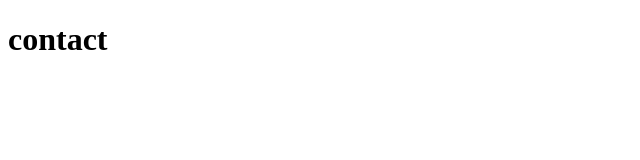
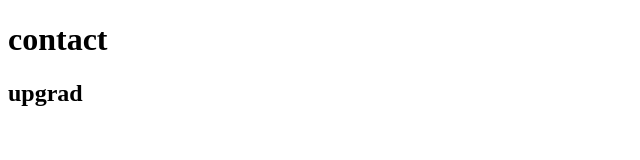
Before and after one commit to aniketMethi/upgrad_techno, a plain HTML site: page contact.html in a window 1280 px wide. Shown: the whole page, without its empty margins (0-640 px from the left). Drawn offline with Linux system fonts and the light colour scheme.

Commit message:
added h2 upgrad

```diff
--- a/contact.html
+++ b/contact.html
@@ -8,5 +8,7 @@
 </head>
 <body>
     <h1>contact</h1>
+    <h2>upgrad</h2>
+
 </body>
 </html>
```
Also changed, not shown: index.html (+1 -0 lines).
